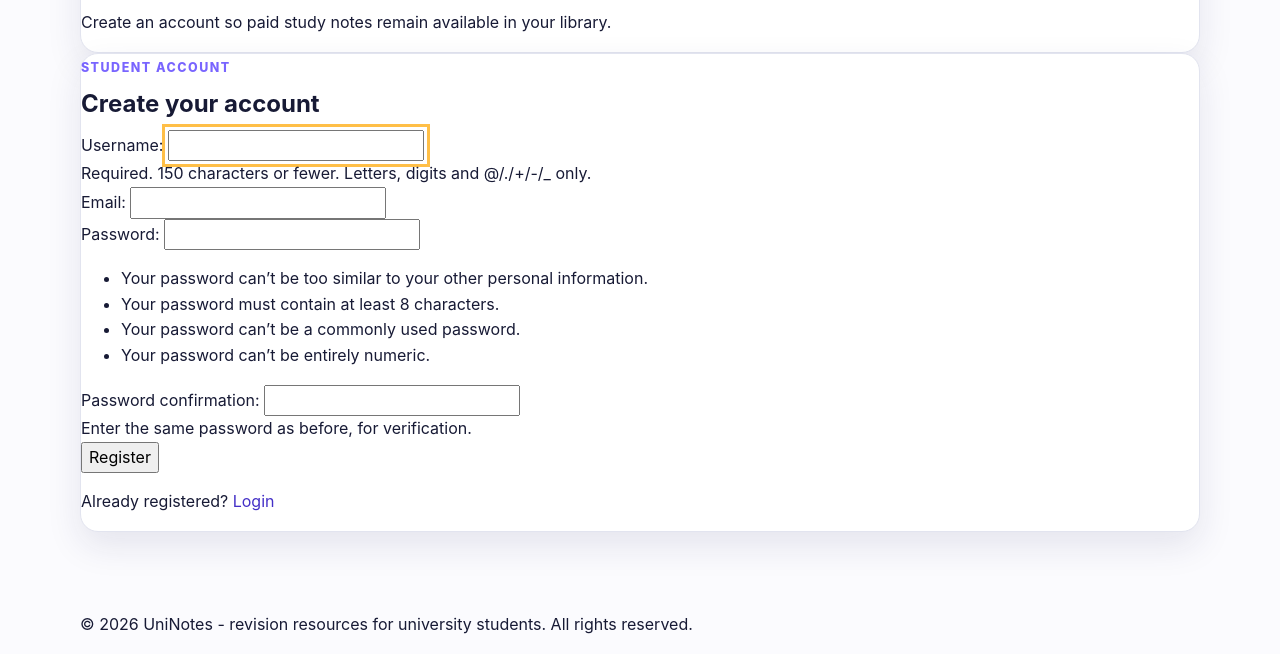
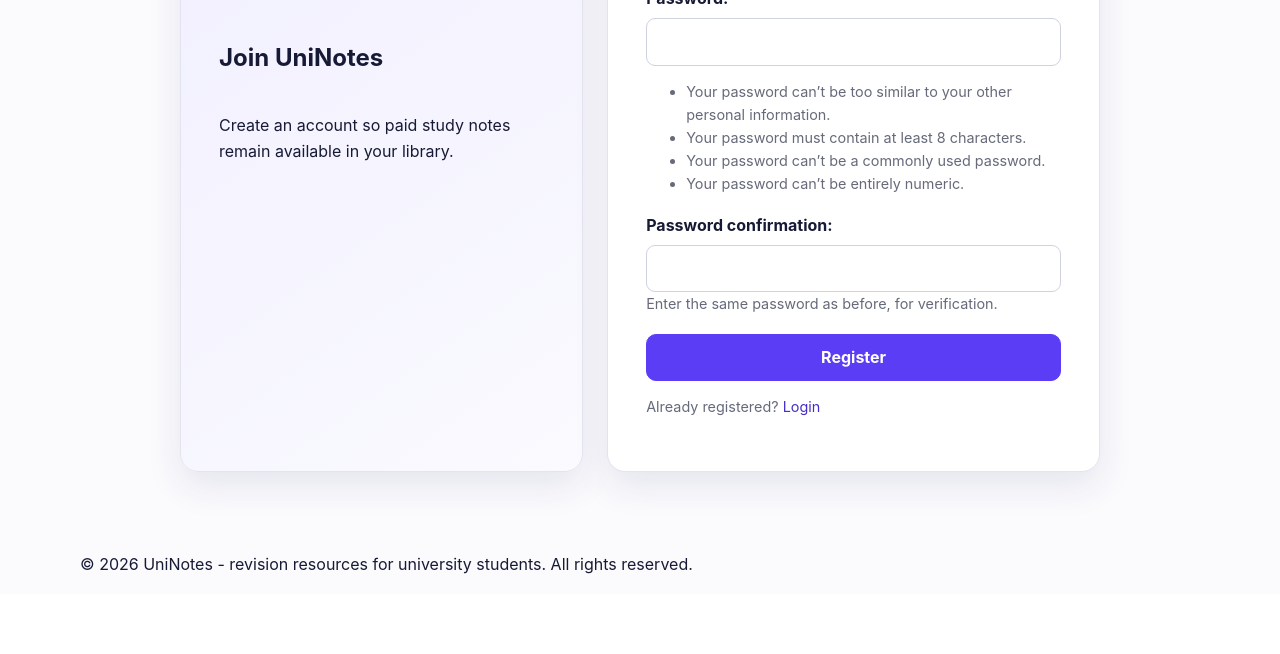
Before and after one commit to thanushsutharsan/uni-notes, a Django app: page /accounts/register/ in a window 1280 px wide. Shown: the part 518-1172 px from the top of the page. After the commit the page ends 1092 px from the top, so only its background shows below. Run offline with Django 5.2, Linux system fonts and the light colour scheme.

Commit message:
style: add forms and detail page styles

```diff
--- a/static/css/style.css
+++ b/static/css/style.css
@@ -488,3 +488,290 @@
     justify-content: space-between;
     gap: 16px;
 }
+
+/* buttons and form elements */
+
+.button {
+    display: inline-flex;
+    align-items: center;
+    justify-content: center;
+    min-height: 44px;
+    padding: 10px 18px;
+    border: 1px solid var(--primary);
+    border-radius: 10px;
+    color: #fff;
+    background: var(--primary);
+    font-weight: 750;
+    cursor: pointer;
+}
+
+.button:hover {
+    color: #fff;
+    background: var(--primary-dark);
+    text-decoration: none;
+}
+
+.button-small {
+    min-height: 36px;
+    padding: 7px 13px;
+}
+
+.button-wide {
+    width: 100%;
+}
+
+.button-secondary {
+    color: var(--primary-dark);
+    background: #fff;
+}
+
+.button-secondary:hover {
+    color: var(--primary-dark);
+    background: #f1efff;
+}
+
+.button-danger {
+    border-color: var(--danger);
+    background: var(--danger);
+}
+
+input,
+select,
+textarea {
+    width: 100%;
+    min-height: 46px;
+    padding: 10px 12px;
+    border: 1px solid #cfd2df;
+    border-radius: 9px;
+    color: var(--ink);
+    background: #fff;
+}
+
+textarea {
+    min-height: 130px;
+}
+
+input[type="checkbox"] {
+    width: auto;
+    min-height: auto;
+}
+
+.filter-bar {
+    display: grid;
+    grid-template-columns: 2fr 1fr auto auto;
+    gap: 12px;
+    align-items: end;
+    padding: 18px;
+    margin-bottom: 30px;
+    border: 1px solid var(--line);
+    border-radius: 14px;
+    background: #fff;
+}
+
+.filter-bar label,
+.form-group label {
+    display: block;
+    margin-bottom: 6px;
+    font-weight: 700;
+}
+
+.detail-grid {
+    display: grid;
+    grid-template-columns: minmax(280px, 0.8fr) 1.2fr;
+    gap: 44px;
+    align-items: start;
+}
+
+.detail-cover,
+.detail-copy {
+    overflow: hidden;
+}
+
+.detail-copy {
+    padding: 34px;
+}
+
+.detail-copy h1 {
+    margin: 10px 0 4px;
+    font-size: clamp(2rem, 5vw, 3.5rem);
+    line-height: 1.05;
+}
+
+.price {
+    margin: 12px 0 22px;
+    color: var(--primary-dark);
+    font-size: 1.65rem;
+    font-weight: 850;
+}
+
+.helper-text,
+.help-text,
+.form-footer {
+    color: var(--muted);
+    font-size: 0.9rem;
+}
+
+.auth-layout {
+    display: grid;
+    grid-template-columns: 0.9fr 1.1fr;
+    gap: 24px;
+    max-width: 920px;
+}
+
+.auth-side,
+.form-card {
+    padding: 38px;
+}
+
+.auth-side {
+    display: flex;
+    flex-direction: column;
+    justify-content: center;
+    min-height: 470px;
+    background: linear-gradient(145deg, #eeecff, #fafaff);
+}
+
+.brand-mark {
+    display: block;
+    width: min(220px, 100%);
+    height: auto;
+    max-height: 76px;
+    margin-bottom: 20px;
+    object-fit: contain;
+    object-position: left center;
+}
+
+.form-shell {
+    max-width: 760px;
+}
+
+.form-group {
+    margin: 0 0 18px;
+}
+
+.field-error {
+    margin-top: 6px;
+    color: #a72035;
+    font-weight: 650;
+}
+
+.has-error input,
+.has-error select,
+.has-error textarea {
+    border-color: #a72035;
+}
+
+.messages {
+    padding-top: 16px;
+}
+
+.message {
+    padding: 12px 14px;
+    border-radius: 10px;
+    background: #eef0ff;
+}
+
+.message + .message {
+    margin-top: 8px;
+}
+
+.message.success {
+    background: #e4f7ef;
+}
+
+.message.error {
+    background: #fde9ec;
+}
+
+.message.warning {
+    background: #fff3db;
+}
+
+.purchase-list {
+    display: grid;
+    gap: 14px;
+}
+
+.purchase-row {
+    display: flex;
+    align-items: center;
+    justify-content: space-between;
+    gap: 20px;
+    padding: 22px;
+}
+
+.purchase-row h2 {
+    margin: 4px 0;
+    font-size: 1.08rem;
+}
+
+.purchase-row p {
+    margin: 0;
+    color: var(--muted);
+}
+
+.empty-state {
+    grid-column: 1 / -1;
+    padding: 42px;
+    text-align: center;
+}
+
+.table-wrap {
+    overflow-x: auto;
+    border: 1px solid var(--line);
+    border-radius: 14px;
+    background: #fff;
+}
+
+table {
+    width: 100%;
+    border-collapse: collapse;
+}
+
+th,
+td {
+    padding: 14px 16px;
+    border-bottom: 1px solid var(--line);
+    text-align: left;
+}
+
+th {
+    background: #f6f6fc;
+}
+
+.action-links {
+    display: flex;
+    gap: 14px;
+}
+
+.danger-link {
+    color: var(--danger);
+}
+
+.result-card {
+    max-width: 680px;
+    margin-top: 60px;
+    margin-bottom: 60px;
+    padding: 56px 30px;
+    text-align: center;
+}
+
+.result-icon {
+    display: grid;
+    place-items: center;
+    width: 76px;
+    height: 76px;
+    margin: 0 auto 22px;
+    border-radius: 50%;
+    color: #fff;
+    font-size: 2.6rem;
+    font-weight: 800;
+}
+
+.success-icon {
+    background: var(--success);
+}
+
+.cancel-icon {
+    background: var(--danger);
+}
```
